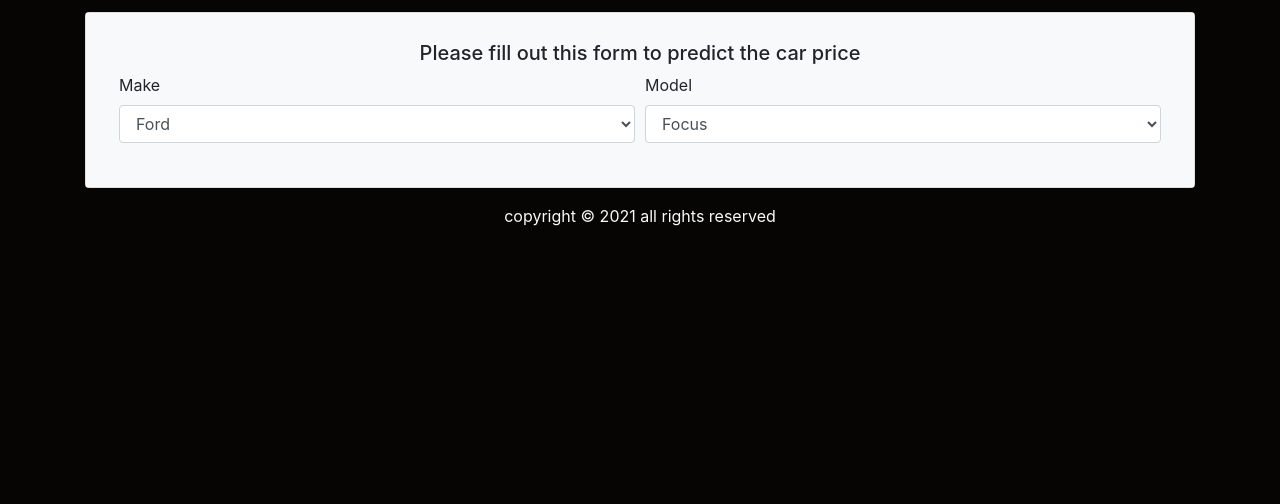
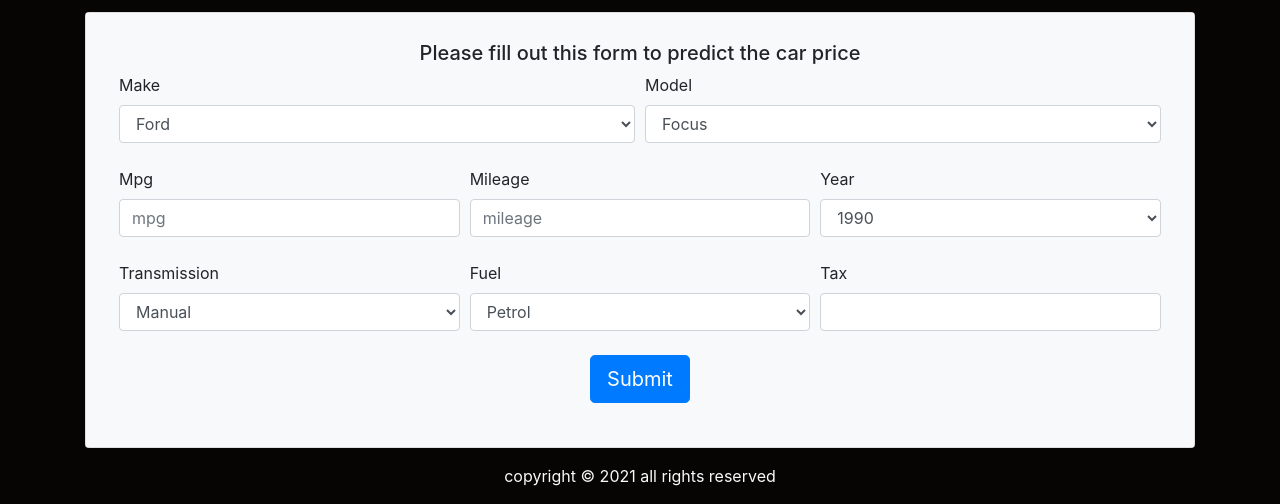
Before and after one commit to viprabhu9401/Uk-car-prediction, a Flask app: page /index in a window 1280 px wide. Shown: the part 733-1237 px from the top of the page. Before the commit the page ends 959 px from the top, so only its background shows below. Run offline with Flask 2, Linux system fonts and the light colour scheme; parts of the project's set-up code (start-up, migrations or seed data) failed here and were passed over.

Commit message:
added the form elements

```diff
--- a/static/index.js
+++ b/static/index.js
@@ -11,6 +11,7 @@ $(document).ready(function () {
   ];
 
 toggleOptions();
+incrementYear();
  // function to change the model options based on make input selection
   function toggleOptions() {
      $("#make").on("change", () => {
@@ -24,4 +25,14 @@ toggleOptions();
       });
     });
 }
+function incrementYear(){
+    const year = $('#year')
+    const currentYear =(new Date()).getFullYear()
+    for(i=1990; i<=currentYear; i++){
+      const option = $("<option></option>");
+      option.html(i);
+      option.val(i);
+      year.append(option);
+    }
+}
 });
--- a/templates/index.html
+++ b/templates/index.html
@@ -56,6 +56,50 @@
                </select>
             </div>
           </div>
+          <div class="form-row m-2">
+            <div class="form-group col-md-4">
+              <label for="mpg">Mpg</label>
+              <input type= "number" class= "form-control" id="mpg" placeholder="mpg" required/>
+            </div>
+            <div class="form-group col-md-4">
+              <label for="mileage">Mileage</label>
+              <input type= "number" class= "form-control" id="mileage" placeholder="mileage" required/>
+            </div>
+            <div class="form-group col-md-4">
+              <label for="date">Year</label>
+             <select id="year" class="form-control" required>
+               </select>
+            </div>
+          </div>
+          <div class="form-row m-2">
+            <div class="form-group col-md-4">
+              <label for="transmission">Transmission</label>
+              <select id= "transmission" class="form-control" required>
+                <option>Manual</option>
+                <option>Automatic</option>
+                <option>Semi- Automatic</option>
+              </select>
+            </div>
+            <div class="form-group col-md-4">
+              <label for="fuel">Fuel</label>
+              <select id= "fuel" class="form-control" required id= "fuel">
+                <option>Petrol</option>
+                <option>Diesel</option>
+                <option>Hybrid</option>
+                <option>Electric</option>
+              </select>
+            </div>
+            <div class="form-group col-md-4">
+              <label for="Tax">Tax</label>
+              <input type="number" class="form-control" id="Tax"/>
+            </div>
+          </div>
+         <div class= "form-row m-2">
+           <div class="form-group col-md text-center">
+            <button class= "btn btn-primary btn-lg" type= "button">Submit</button>
+           </div>
+
+         </div>
         </form>
       </div>
     </div>
```
